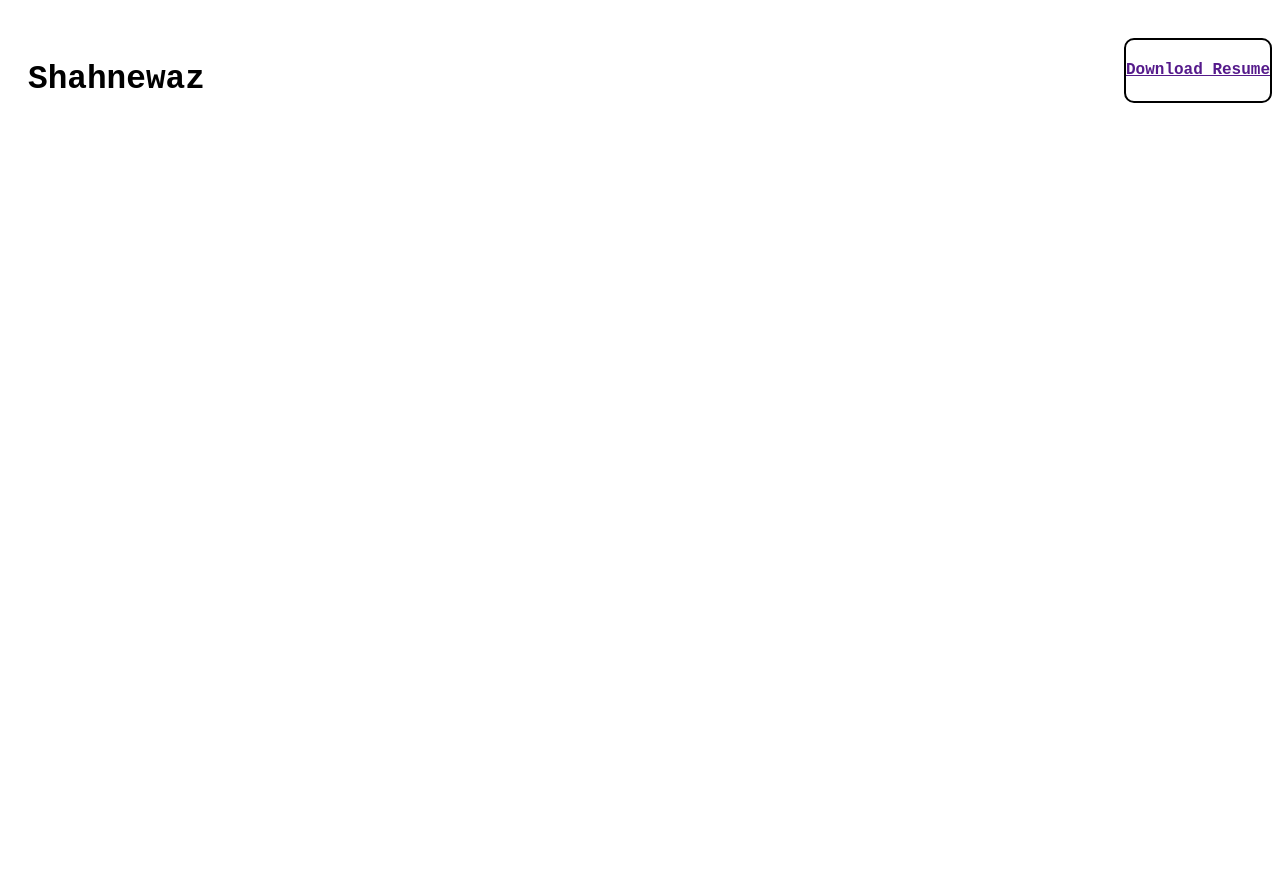
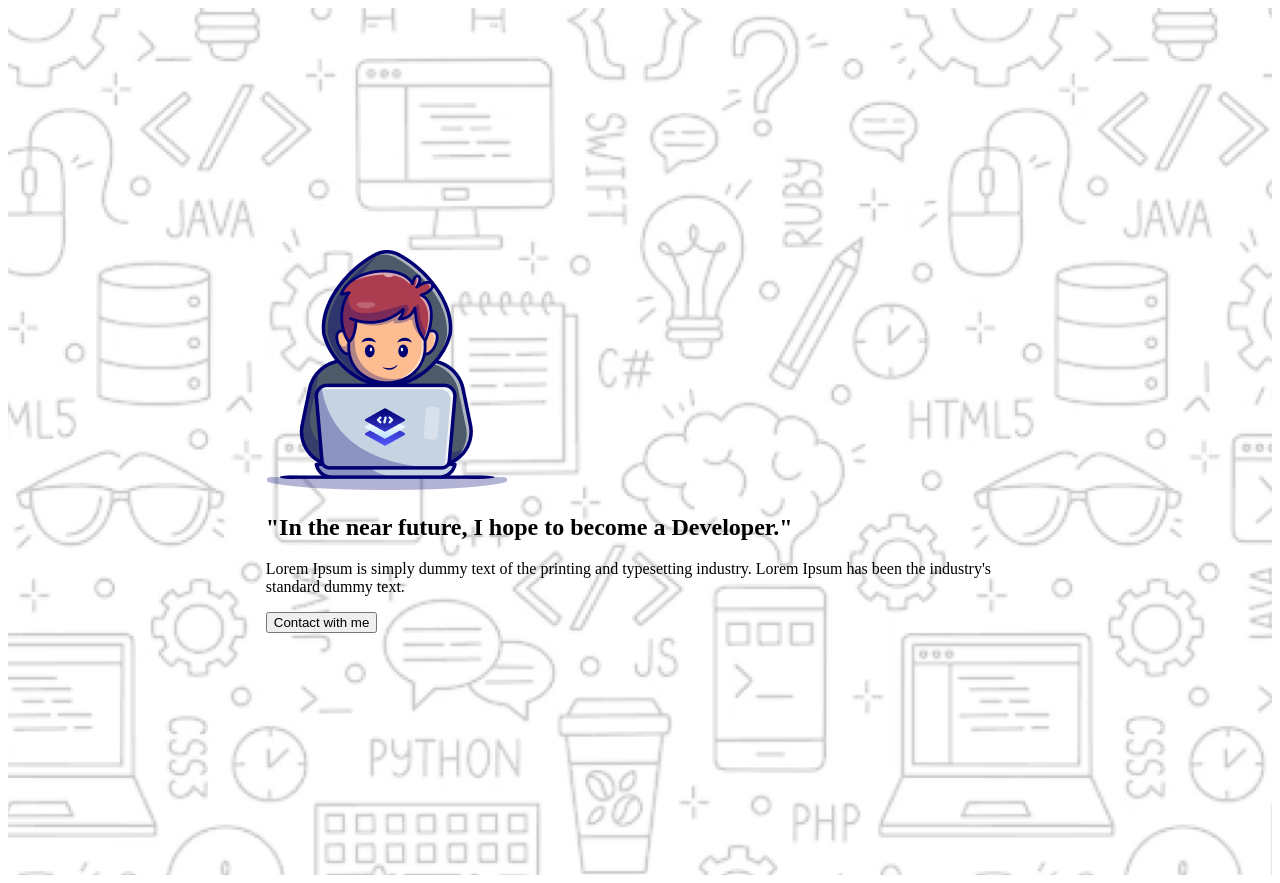
Before and after one commit to Ananta127/Assignment-01, a plain HTML site: page index.html in a window 1280 px wide. Before the commit the page ends 800 px from the top, so only its background shows below. Drawn offline with Linux system fonts and the light colour scheme; a web font is replaced by a local one.

Commit message:
2nd commit

```diff
--- a/index.html
+++ b/index.html
@@ -3,15 +3,17 @@
 <head>
     <meta charset="UTF-8">
     <meta name="viewport" content="width=device-width, initial-scale=1.0">
-    <title>Assginment</title>
+    <title>assignment 1</title>
     <link rel="stylesheet" href="style.css">
 </head>
 <body>
-    <header>
-        <section class="parent">
-            <div class="child"><h3>Shahnewaz</h3></div>
-            <div class="button"><h4><a href="">Download Resume</a></h4><div>
-        </section>
-    </header>
+    <section id="hero">
+        <div class="hero-content">
+            <img class="first-image" src="assets/Group.png" alt="">
+            <h1>"In the near future, I hope to become a Developer."</h1>
+            <p>Lorem Ipsum is simply dummy text of the printing and typesetting industry. Lorem Ipsum has been the industry's standard dummy text.</p>
+            <button>Contact with me</button>
+        </div>
+    </section>
 </body>
 </html>
--- a/style.css
+++ b/style.css
@@ -1,22 +1,23 @@
 @import url('https://fonts.googleapis.com/css2?family=Azeret+Mono:ital,wght@0,100..900;1,100..900&display=swap');
-body{
-    font-family: "Azeret Mono", monospace;
+
+font-family: "Azeret Mono",
+monospace;
+
+* {
+    margin: 0;
+    padding: 0;
 }
 
-.parent{
-    /* background-color: antiquewhite; */
+#hero {
+    height: 867px;
+    background-image: url(assets/Hero-bg.png);
+    background-size: cover;
+    background-position: center;
     display: flex;
+    justify-content: center;
+    align-items: center;
 }
-.child{
-    padding: 20px;
-    font-size: 28px;
 
+#hero .hero-content {
+    width: 748.5px;
 }
-.button{
-    border: 2px solid;
-    border-radius: 10px;
-    margin-top: 30px;
-    font-size: auto;
-    margin-bottom: auto;
-    margin-left: auto;
-}
```
Also changed, not shown: assets/Group 3.png (added), assets/Group 4.png (added), assets/Group.png (added), assets/Hero-bg.png (added), assets/Layer_1.png (added), assets/css.png (added), assets/facebook.png (added), assets/github.png (added), assets/handshake.jpg (added), assets/html.png (added), assets/js.png (added), assets/linkedin-icon 1.png (added), assets/mongodb.png (added), assets/nodejs.png (added), 1 more files.
